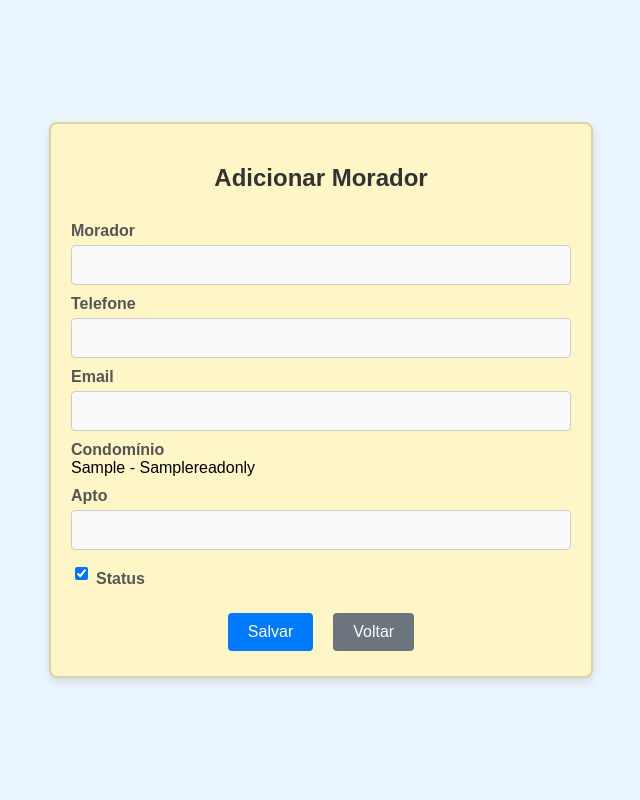
After one commit to rodrigowilton/streetmail, a Django app: template app/templates/adicionar_morador.html in a window 1280 px wide. The commit adds this page. Shown: the whole page, without its empty margins (319-959 px from the left). Run offline with Django 5.2, Linux system fonts and the light colour scheme; the template is opened without the code that fills it: values that come from a table or form of the project are taken from there, others are empty; tables that the repository leaves empty hold one stand-in row (values such as "Sample post").

Commit message:
adicionar marador

```diff
--- a/app/forms.py
+++ b/app/forms.py
@@ -1,13 +1,18 @@
 from django import forms
 from .models import Apto
 
+class AptoForm(forms.ModelForm):
+    class Meta:
+        model = Apto
+        fields = ['morador', 'condominio', 'apto', 'tel', 'email', 'recebeu', 'codigo', 'status']
 
-class AptoForm(forms.ModelForm):
-	class Meta:
-		model = Apto
-		fields = ['morador', 'condominio', 'apto', 'tel', 'email', 'recebeu', 'codigo', 'status']
+    def __init__(self, *args, **kwargs):
+        super().__init__(*args, **kwargs)
+        # Define o primeiro condomínio como valor padrão
+        self.fields['condominio'].initial = Apto.objects.first().condominio if Apto.objects.first() else None
+        self.fields['condominio'].widget.attrs['readonly'] = 'readonly'
 
-	def clean_email(self):
-		# Garante que o email será salvo em minúsculas
-		email = self.cleaned_data.get('email')
-		return email.lower()  # Converte o email para minúsculas
+    def clean_email(self):
+        # Garante que o email será salvo em minúsculas
+        email = self.cleaned_data.get('email')
+        return email.lower()  # Converte o email para minúsculas
--- /dev/null
+++ b/app/templates/adicionar_morador.html
@@ -0,0 +1,169 @@
+<!DOCTYPE html>
+<html lang="pt-br">
+<head>
+    <meta charset="UTF-8">
+    <meta name="viewport" content="width=device-width, initial-scale=1.0">
+    <title>Adicionar Morador</title>
+    <style>
+        /* Estilos para o layout */
+        body {
+            font-family: Arial, sans-serif;
+            background-color: #eaf4fc; /* Fundo azul claro */
+            margin: 0;
+            padding: 0;
+            display: flex;
+            justify-content: center;
+            align-items: center;
+            min-height: 100vh;
+        }
+        .container {
+            width: 90%;
+            max-width: 500px;
+            background-color: #fff6c7;
+            padding: 20px;
+            border-radius: 8px;
+            border: 2px solid #e0d1a3; /* Moldura suave */
+            box-shadow: 0px 4px 8px rgba(0, 0, 0, 0.1);
+            margin: 20px;
+        }
+        h2 {
+            text-align: center;
+            color: #333;
+            font-size: 24px;
+        }
+        form {
+            display: flex;
+            flex-direction: column;
+        }
+        label {
+            margin-top: 10px;
+            font-weight: bold;
+            color: #555;
+        }
+        input[type="text"], input[type="email"], input[type="tel"], input[type="number"], select {
+            padding: 10px;
+            margin-top: 5px;
+            border: 1px solid #ccc;
+            border-radius: 4px;
+            font-size: 16px;
+            background-color: #f9f9f9;
+            width: 100%;
+            box-sizing: border-box;
+            text-transform: capitalize; /* Transformação para a primeira letra de cada palavra maiúscula */
+        }
+        input[type="checkbox"] {
+            margin-right: 8px;
+        }
+        .form-check {
+            display: flex;
+            align-items: center;
+            margin-top: 10px;
+        }
+        .hidden {
+            display: none; /* Oculta o campo "Recebeu" */
+        }
+        .button-group {
+            text-align: center;
+            margin-top: 20px;
+            display: flex;
+            flex-wrap: wrap;
+            gap: 10px;
+            justify-content: center;
+        }
+        .button-group button, .button-group a {
+            padding: 10px 20px;
+            margin: 5px;
+            border: none;
+            border-radius: 4px;
+            font-size: 16px;
+            text-decoration: none;
+            cursor: pointer;
+        }
+        .button-group button {
+            background-color: #007bff;
+            color: #fff;
+        }
+        .button-group a {
+            background-color: #6c757d;
+            color: #fff;
+        }
+        .button-group button:hover, .button-group a:hover {
+            opacity: 0.9;
+        }
+
+        /* Responsividade */
+        @media (max-width: 600px) {
+            h2 {
+                font-size: 20px;
+            }
+            .container {
+                padding: 15px;
+            }
+            input[type="text"], input[type="email"], input[type="tel"], input[type="number"], select {
+                font-size: 14px;
+            }
+            .button-group button, .button-group a {
+                font-size: 14px;
+                padding: 8px 16px;
+            }
+        }
+    </style>
+
+    <!-- Incluindo jQuery -->
+    <script src="https://code.jquery.com/jquery-3.6.0.min.js"></script>
+    <!-- Incluindo a biblioteca de Máscaras -->
+    <script src="https://cdnjs.cloudflare.com/ajax/libs/jquery.mask/1.14.16/jquery.mask.min.js"></script>
+    <script>
+        // Função para aplicar a máscara ao campo de telefone
+        document.addEventListener("DOMContentLoaded", function() {
+            // Aplica a máscara ao campo de telefone quando o DOM estiver carregado
+            $('#id_tel').mask('(00) 0 0000-0000');  // Máscara para telefone
+        });
+    </script>
+</head>
+<body>
+
+<div class="container">
+    <h2>Adicionar Morador</h2>
+    <form method="post">
+        {% csrf_token %}
+
+        <label for="id_morador">Morador</label>
+        {{ form.morador }}
+
+        <label for="id_tel">Telefone</label>
+        {{ form.tel }}
+
+        <label for="id_email">Email</label>
+        {{ form.email }}
+
+        <label for="id_condominio">Condomínio</label>
+        {{ condominio }}readonly
+
+        <label for="id_apto">Apto</label>
+        {{ form.apto }}
+
+        <div class="form-check hidden">
+            {{ form.recebeu }}
+            <label for="id_recebeu">Recebeu</label>
+        </div>
+
+        <div class="form-check hidden">
+            <label for="id_codigo">Código</label>
+            {{ form.codigo }}
+        </div>
+
+        <div class="form-check">
+            {{ form.status }}
+            <label for="id_status">Status</label>
+        </div>
+
+        <div class="button-group">
+            <button type="submit">Salvar</button>
+            <a href="{% url 'listar_aptos' %}">Voltar</a>
+        </div>
+    </form>
+</div>
+
+</body>
+</html>
--- a/app/templates/listar_aptos.html
+++ b/app/templates/listar_aptos.html
@@ -202,6 +202,7 @@
 
     <div class="button-group">
         <a href="{% url 'criar_apto' %}">Criar Novo Apartamento</a>
+        <a href="{% url 'adicionar_morador' %}">Adicionar Morador</a>
     </div>
 </div>
 
--- a/app/urls.py
+++ b/app/urls.py
@@ -3,6 +3,7 @@ from . import views
 
 urlpatterns = [
     path("criar/", views.criar_apto, name="criar_apto"),
+    path("adicionar/", views.criar_apto, name="adicionar_morador"),
     path("editar/<int:pk>/", views.editar_apto, name="editar_apto"),
     path("deletar/<int:pk>/", views.deletar_apto, name="deletar_apto"),
     path("", views.listar_aptos, name="listar_aptos"),
```
Also changed, not shown: app/views.py (+36 -0 lines).
